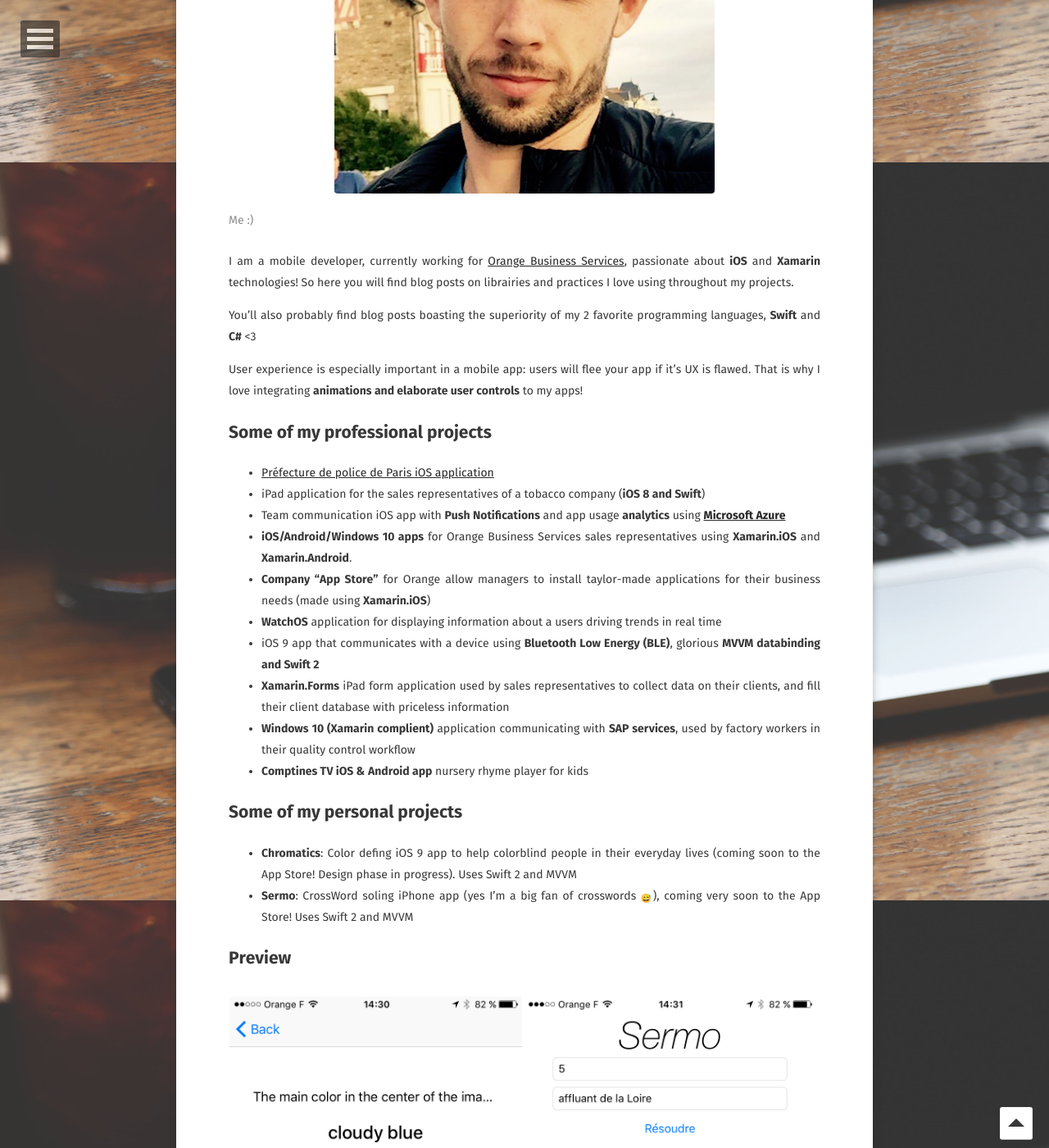
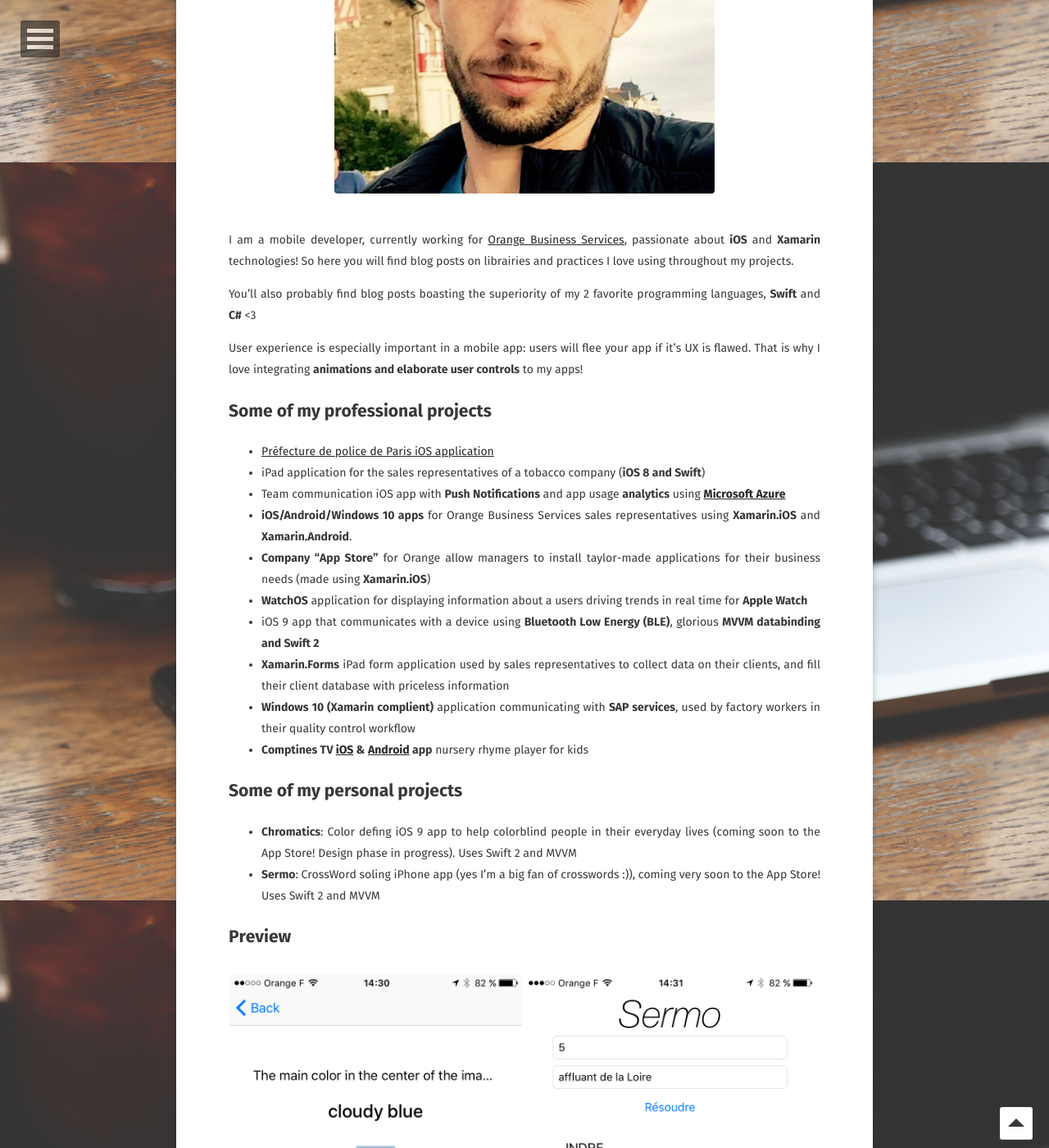
Before and after one commit to RichDCs/Blog, a Jekyll site: the page built from about/index.md, in a window 1280 px wide and 1400 px high, scrolled down 702 px. Shown: the whole window at 82% size. Built offline with Jekyll 4.4.1, drawn with Linux system fonts in a browser that asks for light colours; emoji names are drawn with the system emoji font; some web fonts are replaced.

Commit message:
add comptinesTV links, remove huge emoji

```diff
--- a/about/index.md
+++ b/about/index.md
@@ -14,7 +14,7 @@ Hi everyone! Welcome to my blog.
 {% capture images %}
     https://richdcs.github.io/Blog/assets/img/logo.png
 {% endcapture %}
-{% include gallery images=images caption="Me :)" cols=1 %}
+{% include gallery images=images caption="" cols=1 %}
 
 I am a mobile developer, currently working for [Orange Business Services](http://www.orange-business.com/fr), passionate about <b>iOS</b> and <b>Xamarin</b> technologies! So here you will find blog posts on librairies and practices I love using throughout my projects.
 
@@ -28,15 +28,15 @@ User experience is especially important in a mobile app: users will flee your ap
 * Team communication iOS app with <b>Push Notifications</b> and app usage <b>analytics</b> using <b>[Microsoft Azure](https://azure.microsoft.com/fr-fr/services/mobile-engagement/)</b>
 * <b>iOS/Android/Windows 10 apps</b> for Orange Business Services sales representatives using <b>Xamarin.iOS</b> and <b>Xamarin.Android</b>.
 * <b>Company "App Store"</b> for Orange allow managers to install taylor-made applications for their business needs (made using <b>Xamarin.iOS</b>)
-* <b>WatchOS</b> application for displaying information about a users driving trends in real time
+* <b>WatchOS</b> application for displaying information about a users driving trends in real time for <b>Apple Watch</b>
 * iOS 9 app that communicates with a device using <b>Bluetooth Low Energy (BLE)</b>, glorious <b>MVVM databinding and Swift 2</b>
 * <b>Xamarin.Forms</b> iPad form application used by sales representatives to collect data on their clients, and fill their client database with priceless information
 * <b>Windows 10 (Xamarin complient)</b> application communicating with <b>SAP services</b>, used by factory workers in their quality control workflow
-* <b>Comptines TV iOS & Android app</b> nursery rhyme player for kids
+* <b>Comptines TV [iOS](https://itunes.apple.com/fr/app/comptinestv/id839040159?mt=8) & [Android](https://play.google.com/store/apps/details?id=fr.comptinestv.mobile&hl=fr) app</b> nursery rhyme player for kids
 
 ## Some of my personal projects
 * <b>Chromatics</b>: Color defing iOS 9 app to help colorblind people in their everyday lives (coming soon to the App Store! Design phase in progress). Uses Swift 2 and MVVM
-* <b>Sermo</b>: CrossWord soling iPhone app (yes I'm a big fan of crosswords <sub>:sweat_smile:</sub>), coming very soon to the App Store! Uses Swift 2 and MVVM
+* <b>Sermo</b>: CrossWord soling iPhone app (yes I'm a big fan of crosswords :)), coming very soon to the App Store! Uses Swift 2 and MVVM
 
 ## Preview
 
```
